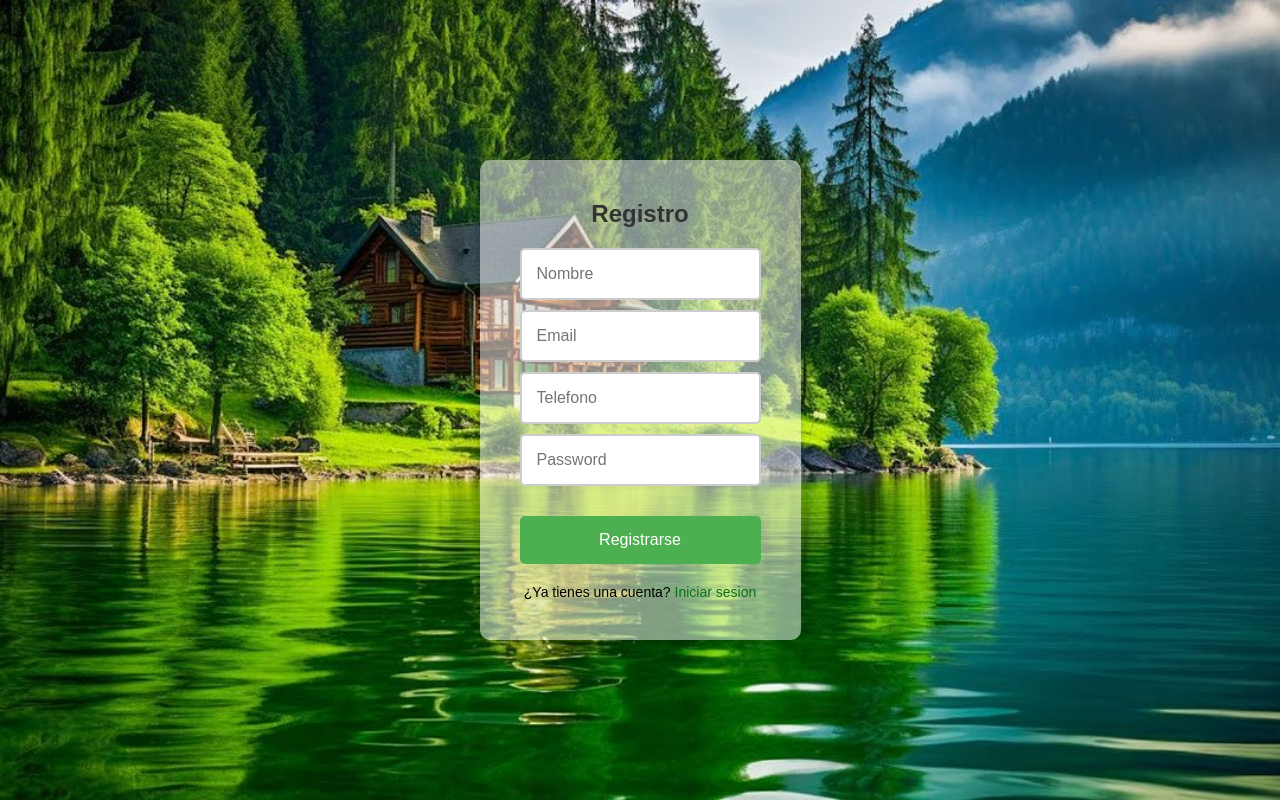
After one commit to Yhefritd/Grupo2-Validacion-Usuario, a Django app: page /registro/ in a window 1280 px wide. The commit adds this page. Run offline with Django 5.2, Linux system fonts and the light colour scheme.

Commit message:
Pagina v1.5

```diff
--- /dev/null
+++ b/login_system/static/css/style.css
@@ -0,0 +1,110 @@
+/* Reset de márgenes y paddings */
+* {
+    margin: 0;
+    padding: 0;
+    box-sizing: border-box;
+}
+
+/* Fondo de pantalla */
+body {
+    font-family: Arial, sans-serif;
+    background-image: url('/static/img/fondo1.jpg'); /* Aquí puedes poner la imagen de fondo que desees */
+    background-size: cover;
+    background-position: center;
+    height: 100vh;
+    display: flex;
+    justify-content: center;
+    align-items: center;
+}
+
+/* Caja de login */
+.login-box {
+    background: rgba(255, 255, 255, 0.5); /* Fondo blanco con algo de opacidad */
+    padding: 40px;
+    border-radius: 10px;
+    box-shadow: 0 4px 10px rgba(0, 0, 0, 0.2);
+    width: 100%;
+    max-width: 400px;
+    text-align: center;
+}
+
+/* Título del formulario */
+.login-box h2 {
+    color: #333;
+    margin-bottom: 20px;
+    font-size: 24px;
+}
+
+/* Estilo de los inputs */
+.textbox {
+    margin: 10px 0;
+    position: relative;
+}
+
+.textbox input {
+    width: 100%;
+    padding: 15px;
+    border: 2px solid #ccc;
+    border-radius: 5px;
+    outline: none;
+    font-size: 16px;
+}
+
+.textbox input:focus {
+    border-color: #4CAF50; /* Cambia el borde a verde al enfocarse */
+}
+
+/* Estilo de los links */
+.forgot-password {
+    margin-top: 10px;
+}
+
+.forgot-password a {
+    color: #333;
+    text-decoration: none;
+    font-size: 14px;
+}
+
+/* Estilo del checkbox */
+.remember-me {
+    display: flex;
+    align-items: center;
+    justify-content: center;
+    margin-top: 10px;
+}
+
+.remember-me input {
+    margin-right: 5px;
+}
+
+/* Botón de login */
+.btn {
+    background-color: #4CAF50;
+    color: white;
+    border: none;
+    padding: 15px 20px;
+    border-radius: 5px;
+    cursor: pointer;
+    font-size: 16px;
+    width: 100%;
+    margin-top: 20px;
+}
+
+.btn:hover {
+    background-color: #45a049;
+}
+
+/* Estilo de la sección de registro */
+.register p {
+    font-size: 14px;
+    margin-top: 20px;
+}
+
+.register a {
+    color: #0d6f1c;
+    text-decoration: none;
+}
+
+.register a:hover {
+    text-decoration: underline;
+}
--- /dev/null
+++ b/login_system/templates/registro.html
@@ -0,0 +1,36 @@
+<!DOCTYPE html>
+<html lang="en">
+<head>
+    <meta charset="UTF-8">
+    <meta name="viewport" content="width=device-width, initial-scale=1.0">
+    <title>Registro</title>
+    {% load static %}
+    <link rel="stylesheet" href="{% static 'css/style.css' %}">
+</head>
+<body>
+    <div class="background">
+        <div class="login-box">
+            <h2>Registro</h2>
+            <form method="POST">
+                {% csrf_token %}
+                <div class="textbox">
+                    <input type="text" name="nombre" placeholder="Nombre" required>
+                </div>
+                <div class="textbox">
+                    <input type="email" name="correo" placeholder="Email" required>
+                </div>
+                <div class="textbox">
+                    <input type="tel" name="telefono" maxlength="9" placeholder="Telefono" required>
+                </div>
+                <div class="textbox">
+                    <input type="password" name="password" placeholder="Password" required>
+                </div>
+                <button type="submit" class="btn">Registrarse</button>
+                <div class="register">
+                <p>¿Ya tienes una cuenta? <a href="{% url 'index' %}">Iniciar sesion</a></p>
+            </div>
+            </form>
+        </div>
+    </div>
+</body>
+</html>
--- a/login_system/urls.py
+++ b/login_system/urls.py
@@ -1,8 +1,10 @@
-#Archivo que cree para poder poner todos las url aca y no en myproyect
+# login_system/urls.py
 from django.urls import path
 from . import views
 
 urlpatterns = [
-    path('', views.index),
-    path('registro/', views.registro, name='registro'),
+    path('', views.index, name='index'),  # Página de login (index.html)
+    path('registro/', views.registro, name='registro'),  # Página de registro (registro.html)
+    path('', views.login_view, name='index'),  # Login (index.html)
+    path('bienvenida/', views.bienvenida_view, name='bienvenida'),
 ]
--- a/login_system/views.py
+++ b/login_system/views.py
@@ -1,33 +1,61 @@
+from django.shortcuts import render, redirect
+from django.contrib.auth.hashers import make_password
+from django.contrib.auth import authenticate, login
+from .models import ValidacionUser
 
-from django.http import HttpResponse, JsonResponse
-from django.shortcuts import render, redirect
-from .models import Usuario
 
-# Create your views here.
 def index(request):
     return render(request, 'index.html')
 
 
 def registro(request):
     if request.method == 'POST':
-        # Obtén los datos del formulario
+        # Recibimos los datos del formulario
         nombre = request.POST['nombre']
         correo = request.POST['correo']
-        contraseña = request.POST['contraseña']
-        telefono = request.POST.get('telefono', '')
+        telefono = request.POST['telefono']
+        password = request.POST['password']
 
-        print(f"Nombre: {nombre}, Correo: {correo}, Contraseña: {contraseña}, Teléfono: {telefono}")  # Para depuración
+        if not nombre or not correo or not telefono or not password:
+            return render(request, 'registro.html', {'error': 'Por favor complete todos los campos.'})
 
-        # Crea un nuevo usuario y guárdalo en la base de datos
-        usuario = Usuario(
+        # Encriptamos la contraseña
+        password_encriptada = make_password(password)
+
+        # Creamos un nuevo usuario y lo guardamos en la base de datos
+        nuevo_usuario = ValidacionUser(
             nombre=nombre,
             correo=correo,
-            contraseña=contraseña,  # Recuerda que deberías encriptar la contraseña antes de guardarla
-            telefono=telefono
+            telefono=telefono,
+            password=password_encriptada
         )
-        usuario.save()
+        nuevo_usuario.save()
 
-        # Redirige a una página de éxito o de inicio de sesión
-        return redirect('login')  # O la URL a la que quieras redirigir
+        # Redirigimos a la página de login (o a donde desees)
+        return redirect('index')
 
-    return render(request, 'register.html')
+    return render(request, 'registro.html')
+
+def login_view(request):
+    if request.method == 'POST':
+        correo = request.POST['correo']
+        password = request.POST['password']
+
+        # Autenticamos al usuario
+        user = authenticate(request, username=correo, password=password)
+
+        if user is not None:
+            # Si el usuario es autenticado correctamente, iniciamos sesión
+            login(request, user)
+            return redirect('bienvenida')  # Redirige a la página de bienvenida
+        else:
+            # Si las credenciales son incorrectas, mostramos un error
+            return render(request, 'index.html', {'error': 'Credenciales incorrectas'})
+
+    return render(request, 'index.html')
+
+def bienvenida_view(request):
+    if request.user.is_authenticated:
+        return render(request, 'bienvenida.html')  # Solo mostrar si el usuario está autenticado
+    else:
+        return redirect('index')  # Si el usuario no está autenticado, redirigir a login
--- a/myproyect/urls.py
+++ b/myproyect/urls.py
@@ -1,8 +1,10 @@
 
 from django.contrib import admin
 from django.urls import path, include
+from django.conf import settings
+from django.conf.urls.static import static
 
 urlpatterns = [
     path('admin/', admin.site.urls),
     path('', include('login_system.urls')),
-]
+]+ static(settings.STATIC_URL, document_root=settings.STATIC_ROOT)
```
Also changed, not shown: login_system/models.py (+43 -5 lines), login_system/templates/bienvenida.html (added, +18 -0 lines), login_system/templates/index.html (+28 -2 lines), myproyect/settings.py (+4 -8 lines), db.sqlite3, login_system/migrations/0001_initial.py, login_system/migrations/0002_usuario_telefono.py (deleted), login_system/migrations/0002_validacionuser_delete_usuario.py (added), login_system/migrations/0003_remove_validacionuser_contraseña_and_more.py (added), login_system/static/img/fondo1.jpg (added).
